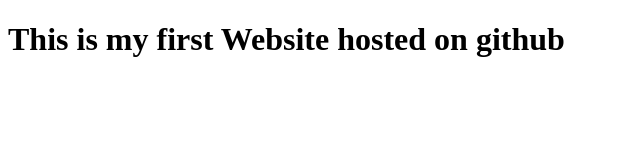
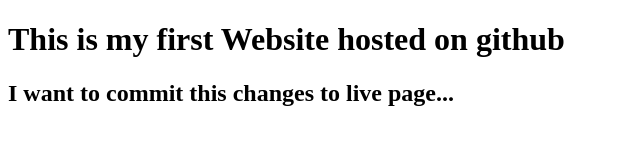
Before and after one commit to 27endpoints/my-first-website, a plain HTML site: page index.html in a window 1280 px wide. Shown: the whole page, without its empty margins (0-640 px from the left). Drawn offline with Linux system fonts and the light colour scheme.

Commit message:
updated webise content

```diff
--- a/index.html
+++ b/index.html
@@ -7,5 +7,6 @@
   </head>
   <body>
     <h1>This is my first Website hosted on github</h1>
+    <h2>I want to commit this changes to live page...</h2>
   </body>
 </html>
```
